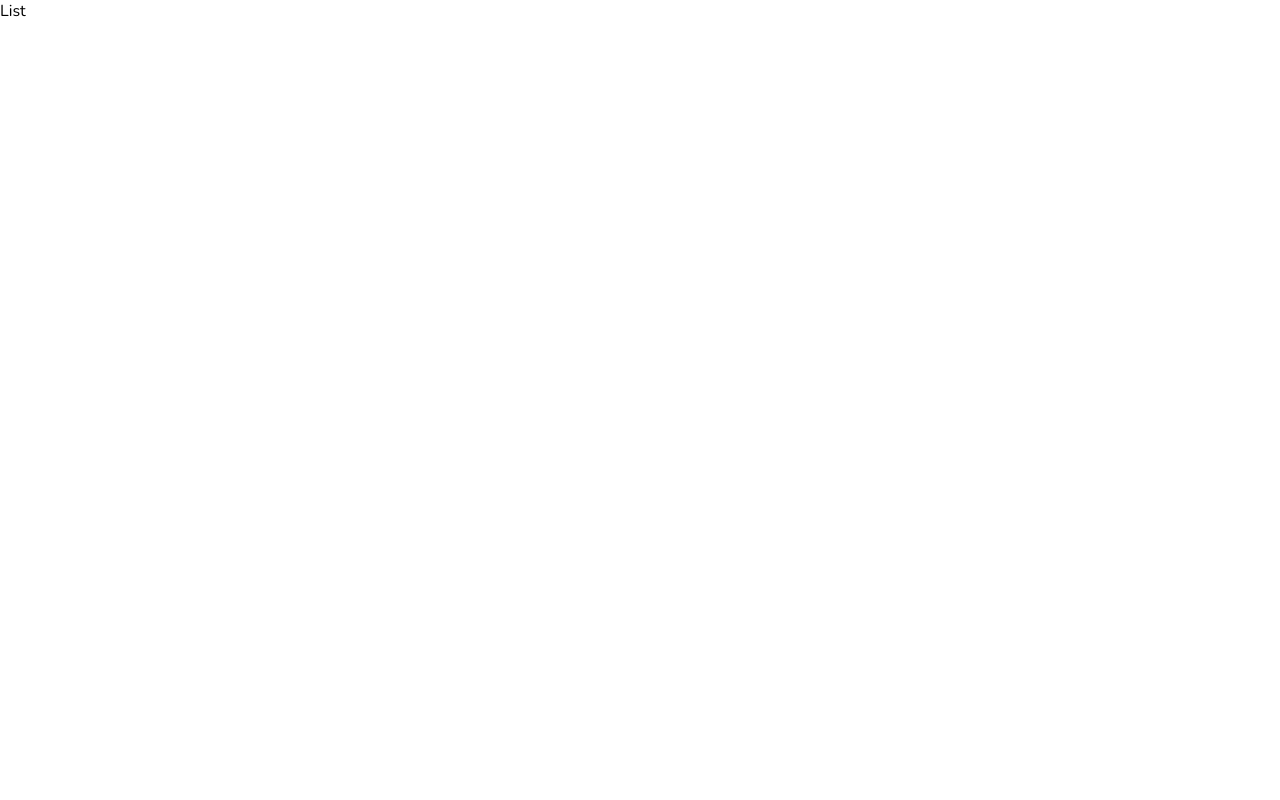
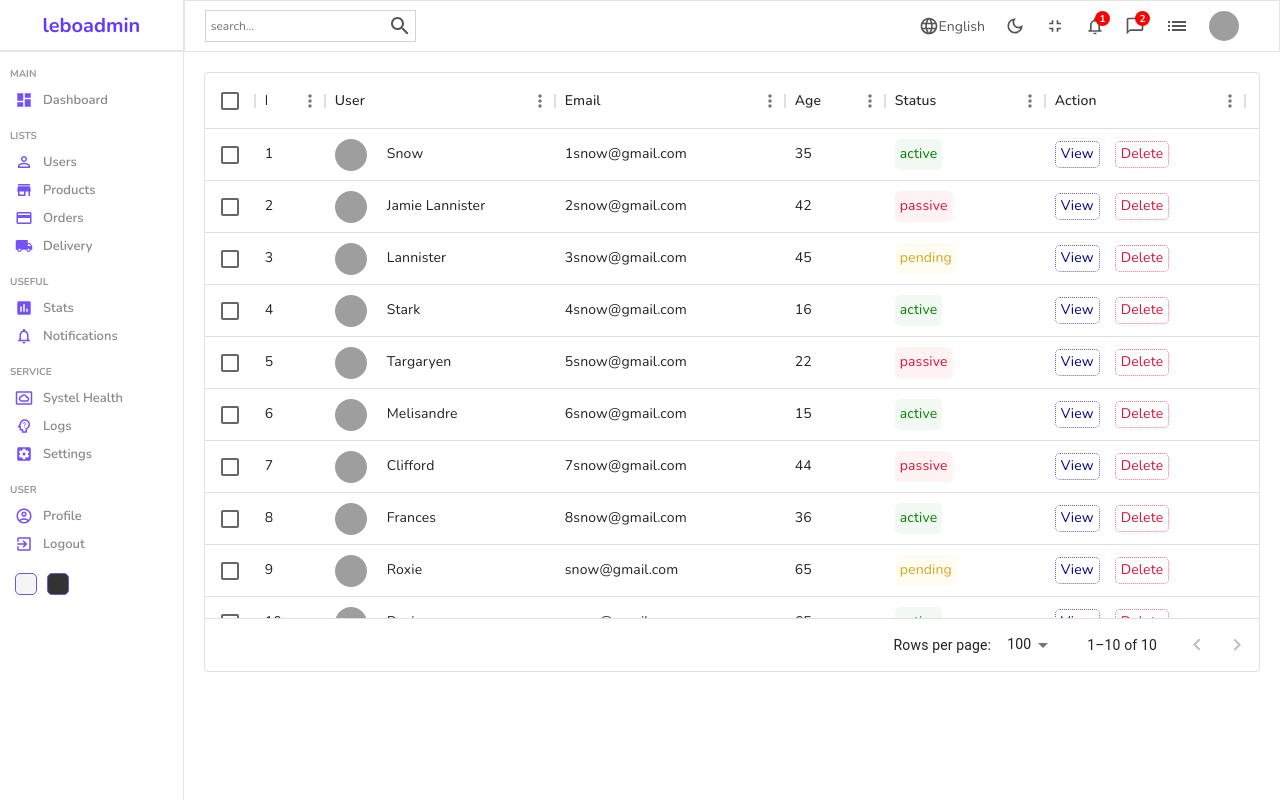
Before and after one commit to tafitahery/firebase, a React (Create React App) app in the folder client/: page /users in a window 1280 px wide. Built offline with nearby package versions, Linux system fonts and the light colour scheme; grey boxes are pictures that could not be loaded.

Commit message:
React MUI Datatable Tutorial

```diff
--- a/client/package.json
+++ b/client/package.json
@@ -7,6 +7,7 @@
     "@emotion/styled": "^11.10.6",
     "@mui/icons-material": "^5.11.11",
     "@mui/material": "^5.11.12",
+    "@mui/x-data-grid": "^6.0.1",
     "@testing-library/jest-dom": "^5.16.5",
     "@testing-library/react": "^13.4.0",
     "@testing-library/user-event": "^13.5.0",
--- /dev/null
+++ b/client/src/components/datatable/Datatable.jsx
@@ -0,0 +1,34 @@
+import './datatable.scss';
+
+import { DataGrid } from '@mui/x-data-grid';
+import { userColumns, userRows } from '../../datatableSource';
+
+export default function Datatable() {
+  const actionColumn = [
+    {
+      field: 'action',
+      headerName: 'Action',
+      width: 200,
+      renderCell: () => {
+        return (
+          <div className="cellAction">
+            <div className="viewButton">View</div>
+            <div className="deleteButton">Delete</div>
+          </div>
+        );
+      },
+    },
+  ];
+
+  return (
+    <div className="datatable">
+      <DataGrid
+        rows={userRows}
+        columns={userColumns.concat(actionColumn)}
+        pageSize={5}
+        rowsPerPageOptions={[5]}
+        checkboxSelection
+      />
+    </div>
+  );
+}
--- /dev/null
+++ b/client/src/components/datatable/datatable.scss
@@ -0,0 +1,57 @@
+.datatable {
+  height: 600px;
+  padding: 20px;
+
+  .cellWithImg {
+    display: flex;
+    align-items: center;
+
+    .cellImg {
+      width: 32px;
+      height: 32px;
+      border-radius: 50%;
+      object-fit: cover;
+      margin-right: 20px;
+    }
+  }
+
+  .cellWithStatus {
+    padding: 5px;
+    border-radius: 5px;
+
+    &.active {
+      background-color: rgba(0, 128, 0, 0.05);
+      color: green;
+    }
+    &.passive {
+      background-color: rgba(255, 0, 0, 0.05);
+      color: crimson;
+    }
+    &.pending {
+      background-color: rgba(255, 217, 0, 0.05);
+      color: goldenrod;
+    }
+  }
+
+  .cellAction {
+    display: flex;
+    align-items: center;
+    gap: 15px;
+
+    .viewButton {
+      padding: 2px 5px;
+      border-radius: 5px;
+      color: darkblue;
+      border: 1px dotted rgba(0, 0, 139, 0.596);
+      cursor: pointer;
+    }
+
+    .deleteButton {
+      padding: 2px 5px;
+      border-radius: 5px;
+      color: crimson;
+      border: 1px dotted rgba(220, 20, 60, 0.6);
+      cursor: pointer;
+    }
+  }
+}
--- /dev/null
+++ b/client/src/datatableSource.js
@@ -0,0 +1,123 @@
+export const userColumns = [
+  { field: 'id', headerName: 'ID', width: 70 },
+  {
+    field: 'user',
+    headerName: 'User',
+    width: 230,
+    renderCell: (params) => {
+      return (
+        <div className="cellWithImg">
+          <img className="cellImg" src={params.row.img} alt="avatar" />
+          {params.row.username}
+        </div>
+      );
+    },
+  },
+  {
+    field: 'email',
+    headerName: 'Email',
+    width: 230,
+  },
+
+  {
+    field: 'age',
+    headerName: 'Age',
+    width: 100,
+  },
+  {
+    field: 'status',
+    headerName: 'Status',
+    width: 160,
+    renderCell: (params) => {
+      return (
+        <div className={`cellWithStatus ${params.row.status}`}>
+          {params.row.status}
+        </div>
+      );
+    },
+  },
+];
+
+//temporary data
+export const userRows = [
+  {
+    id: 1,
+    username: 'Snow',
+    img: 'https://images.pexels.com/photos/1820770/pexels-photo-1820770.jpeg?auto=compress&cs=tinysrgb&dpr=2&w=500',
+    status: 'active',
+    email: '1snow@gmail.com',
+    age: 35,
+  },
+  {
+    id: 2,
+    username: 'Jamie Lannister',
+    img: 'https://images.pexels.com/photos/1820770/pexels-photo-1820770.jpeg?auto=compress&cs=tinysrgb&dpr=2&w=500',
+    email: '2snow@gmail.com',
+    status: 'passive',
+    age: 42,
+  },
+  {
+    id: 3,
+    username: 'Lannister',
+    img: 'https://images.pexels.com/photos/1820770/pexels-photo-1820770.jpeg?auto=compress&cs=tinysrgb&dpr=2&w=500',
+    email: '3snow@gmail.com',
+    status: 'pending',
+    age: 45,
+  },
+  {
+    id: 4,
+    username: 'Stark',
+    img: 'https://images.pexels.com/photos/1820770/pexels-photo-1820770.jpeg?auto=compress&cs=tinysrgb&dpr=2&w=500',
+    email: '4snow@gmail.com',
+    status: 'active',
+    age: 16,
+  },
+  {
+    id: 5,
+    username: 'Targaryen',
+    img: 'https://images.pexels.com/photos/1820770/pexels-photo-1820770.jpeg?auto=compress&cs=tinysrgb&dpr=2&w=500',
+    email: '5snow@gmail.com',
+    status: 'passive',
+    age: 22,
+  },
+  {
+    id: 6,
+    username: 'Melisandre',
+    img: 'https://images.pexels.com/photos/1820770/pexels-photo-1820770.jpeg?auto=compress&cs=tinysrgb&dpr=2&w=500',
+    email: '6snow@gmail.com',
+    status: 'active',
+    age: 15,
+  },
+  {
+    id: 7,
+    username: 'Clifford',
+    img: 'https://images.pexels.com/photos/1820770/pexels-photo-1820770.jpeg?auto=compress&cs=tinysrgb&dpr=2&w=500',
+    email: '7snow@gmail.com',
+    status: 'passive',
+    age: 44,
+  },
+  {
+    id: 8,
+    username: 'Frances',
+    img: 'https://images.pexels.com/photos/1820770/pexels-photo-1820770.jpeg?auto=compress&cs=tinysrgb&dpr=2&w=500',
+    email: '8snow@gmail.com',
+    status: 'active',
+    age: 36,
+  },
+  {
+    id: 9,
+    username: 'Roxie',
+    img: 'https://images.pexels.com/photos/1820770/pexels-photo-1820770.jpeg?auto=compress&cs=tinysrgb&dpr=2&w=500',
+    email: 'snow@gmail.com',
+    status: 'pending',
+    age: 65,
+  },
+  {
+    id: 10,
+    username: 'Roxie',
+    img: 'https://images.pexels.com/photos/1820770/pexels-photo-1820770.jpeg?auto=compress&cs=tinysrgb&dpr=2&w=500',
+    email: 'snow@gmail.com',
+    status: 'active',
+    age: 65,
+  },
+];
--- a/client/src/pages/list/List.jsx
+++ b/client/src/pages/list/List.jsx
@@ -1,5 +1,17 @@
 import './list.scss';
 
+import Navbar from '../../components/navbar/Navbar';
+import Sidebar from '../../components/sidebar/Sidebar';
+import Datatable from '../../components/datatable/Datatable';
+
 export default function List() {
-  return <div>List</div>;
+  return (
+    <div className="list">
+      <Sidebar />
+      <div className="listContainer">
+        <Navbar />
+        <Datatable />
+      </div>
+    </div>
+  );
 }
--- a/client/src/pages/list/list.scss
+++ b/client/src/pages/list/list.scss
@@ -0,0 +1,8 @@
+.list {
+  display: flex;
+  width: 100%;
+
+  .listContainer {
+    flex: 6;
+  }
+}
```
Also changed, not shown: 1 other file (tests, documents, lock files or other folders).
